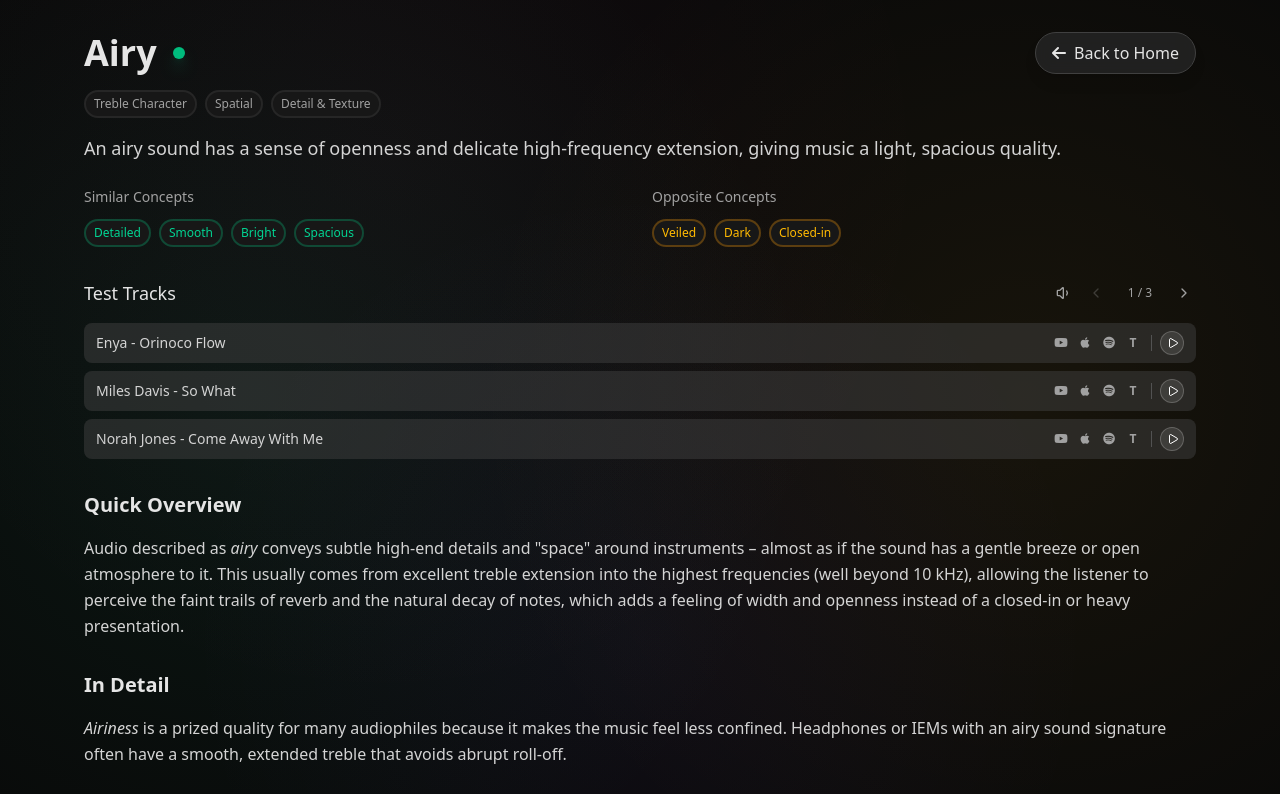
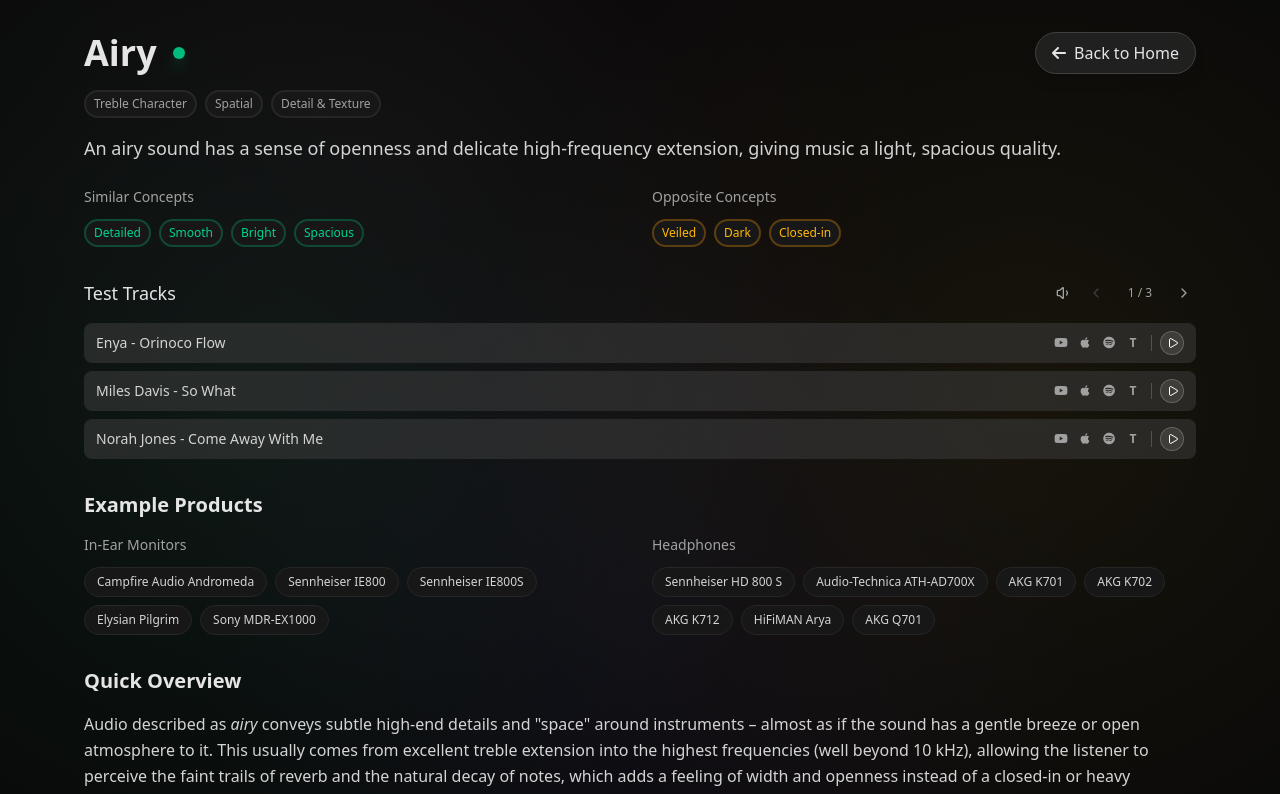
Before and after one commit to benphelps/terms, a Next.js app: page /airy in a window 1280 px wide. Shown: the top 794 px of the page. Built offline with nearby package versions, Linux system fonts and the light colour scheme.

Commit message:
product v1

```diff
--- a/src/components/TermPageContent.tsx
+++ b/src/components/TermPageContent.tsx
@@ -1,6 +1,7 @@
 import Link from "next/link";
 import type { AudioTerm } from "../types";
 import { audioTermTracks } from "../data/tracksData";
+import { audioTermProducts } from "../data/productData";
 import { TestTracks } from "./TestTracks";
 
 interface TermPageContentProps {
@@ -168,6 +169,52 @@
         </div>
       )}
 
+      {/* Example Products */}
+      {audioTermProducts[term.term as keyof typeof audioTermProducts] && (
+        <div className="mb-8">
+          <h3 className="text-xl font-semibold mb-4 text-neutral-200">
+            Example Products
+          </h3>
+          <div className="grid grid-cols-1 md:grid-cols-2 gap-6">
+            {/* IEMs */}
+            {audioTermProducts[term.term as keyof typeof audioTermProducts].iem &&
+             audioTermProducts[term.term as keyof typeof audioTermProducts].iem.length > 0 && (
+              <div>
+                <h4 className="text-sm font-medium text-neutral-400 mb-3">In-Ear Monitors</h4>
+                <div className="flex flex-wrap gap-2">
+                  {audioTermProducts[term.term as keyof typeof audioTermProducts].iem.map((product) => (
+                    <span
+                      key={product}
+                      className="px-3 py-1.5 bg-neutral-900 border border-neutral-800 rounded-full text-xs text-neutral-300"
+                    >
+                      {product}
+                    </span>
+                  ))}
+                </div>
+              </div>
+            )}
+
+            {/* Headphones */}
+            {audioTermProducts[term.term as keyof typeof audioTermProducts].headphone &&
+             audioTermProducts[term.term as keyof typeof audioTermProducts].headphone.length > 0 && (
+              <div>
+                <h4 className="text-sm font-medium text-neutral-400 mb-3">Headphones</h4>
+                <div className="flex flex-wrap gap-2">
+                  {audioTermProducts[term.term as keyof typeof audioTermProducts].headphone.map((product) => (
+                    <span
+                      key={product}
+                      className="px-3 py-1.5 bg-neutral-900 border border-neutral-800 rounded-full text-xs text-neutral-300"
+                    >
+                      {product}
+                    </span>
+                  ))}
+                </div>
+              </div>
+            )}
+          </div>
+        </div>
+      )}
+
       {/* Short Explanation */}
       <div className="mb-8">
         <h3 className="text-xl font-semibold mb-4 text-neutral-200">
--- /dev/null
+++ b/src/data/productData.ts
@@ -0,0 +1,315 @@
+export const audioTermProducts = {
+  Airy: {
+    iem: [
+      "Campfire Audio Andromeda",
+      "Sennheiser IE800",
+      "Sennheiser IE800S",
+      "Elysian Pilgrim",
+      "Sony MDR-EX1000",
+    ],
+    headphone: [
+      "Sennheiser HD 800 S",
+      "Audio-Technica ATH-AD700X",
+      "AKG K701",
+      "AKG K702",
+      "AKG K712",
+      "HiFiMAN Arya",
+      "AKG Q701",
+    ],
+  },
+  Analytical: {
+    iem: [
+      "Etymotic ER4SR",
+      "Etymotic ER4S",
+      "Etymotic ER4XR",
+      "Ultimate Ears Reference Monitor (UERM)",
+      "HiFiMAN RE272",
+    ],
+    headphone: [
+      "Sennheiser HD 560S",
+      "Beyerdynamic DT 1990 Pro",
+      "Sennheiser HD 800 S",
+    ],
+  },
+  Boomy: {
+    iem: ["Shure SE215"],
+    headphone: [
+      "Beats Studio3",
+      "Sony Extra Bass Series",
+      "Skullcandy Crusher Evo",
+      "Meze 99 Classics",
+      "Audio-Technica ATH-M50",
+      "Audio-Technica ATH-M50x",
+    ],
+  },
+  Bright: {
+    iem: [
+      "Tin HiFi T2",
+      "Etymotic ER4S",
+      "Etymotic ER4XR",
+      "HiFiMAN RE2000 Pro Gold",
+      "Tin HiFi T3",
+    ],
+    headphone: [
+      "Grado SR80x",
+      "Beyerdynamic DT 770 Pro",
+      "Beyerdynamic DT880 Pro",
+      "Beyerdynamic DT990 Pro",
+      "AKG K701",
+      "AKG K702",
+      "Grado SR325is",
+      "Beyerdynamic DT 990",
+    ],
+  },
+  Coherent: {
+    iem: ["64 Audio U12t", "Sony MDR-EX1000", "Hiby Yacht 10", "Penon Serial"],
+    headphone: ["Sennheiser HD 800 S", "Focal Utopia"],
+  },
+  Dark: {
+    iem: ["Final Audio E5000", "Shure SE846", "Final Audio E4000"],
+    headphone: [
+      "Sennheiser HD 650",
+      "Meze 99 Classics",
+      "Audeze LCD-2 (Pre-Fazor)",
+      "Sennheiser HD 6XX",
+      "AudioQuest NightOwl",
+      "Meze Empyrean",
+    ],
+  },
+  Detailed: {
+    iem: [
+      "ThieAudio Monarch MKII",
+      "64 Audio U12t",
+      "Noble Audio Viking Ragnar",
+      "Etymotic ER4-Series",
+    ],
+    headphone: [
+      "Sennheiser HD 800 S",
+      "Focal Utopia",
+      "Focal Clear",
+      "HiFiMAN Susvara",
+    ],
+  },
+  Fatiguing: {
+    iem: ["KZ ZSN Pro", "Shuoer Tape"],
+    headphone: [
+      "Beyerdynamic DT 990 Pro",
+      "Grado SR325x",
+      "Audio-Technica ATH-M50x",
+      "Audio-Technica ATH-M50",
+    ],
+  },
+  Fast: {
+    iem: [
+      "Balanced Armature IEMs",
+      "Campfire Audio Annihilator",
+      "Shure KSE1200",
+      "Shure KSE1500",
+      "Etymotic ER4-Series",
+      "KZ ZEX",
+    ],
+    headphone: [
+      "HiFiMAN Sundara",
+      "Stax SR-009(S)",
+      "HiFiMAN Susvara",
+      "Focal Utopia",
+      "Audeze LCD series (Planar Magnetics)",
+    ],
+  },
+  Forward: {
+    iem: ["ThieAudio Helios", "Etymotic ER2XR"],
+    headphone: [
+      "Focal Clear",
+      "Grado SR80",
+      "Grado SR125",
+      "Audio-Technica ATH-AD2000",
+      "Grado SR60i",
+      "Grado SR80e",
+      "Grado SR325is",
+      "Audio-Technica ATH-AD700",
+      "Audio-Technica ATH-AD900X",
+    ],
+  },
+  Harsh: {
+    iem: ["Shuoer Tape"],
+    headphone: [
+      "Audio-Technica ATH-M50x",
+      "Sony MDR-7506",
+      "Beyerdynamic DT 1990 Pro",
+      "Audio-Technica ATH-M50",
+      "Beyerdynamic DT 990",
+    ],
+  },
+  Imaging: {
+    iem: ["64 Audio U12t", "Sony IER-M9", "Sennheiser IE 900"],
+    headphone: ["Sennheiser HD 800 S", "AKG K702", "Beyerdynamic DT 1990 Pro"],
+  },
+  "Laid-Back": {
+    iem: [
+      "Final Audio E3000",
+      "Final Audio E4000",
+      "Final Audio E5000",
+      "Final Audio E2000",
+    ],
+    headphone: [
+      "Sennheiser HD 650",
+      "ZMF Aeolus",
+      "Bose QC 35II",
+      "Sennheiser HD 6XX",
+      "AudioQuest NightHawk",
+      "Sennheiser HD 660S",
+    ],
+  },
+  Lush: {
+    iem: ["Shure SE530", "Sony MDR-EX1000", "FiiO FH7"],
+    headphone: [
+      "ZMF Atticus",
+      "Sennheiser HD 650",
+      "Sennheiser HD 600",
+      "Audeze LCD-X",
+    ],
+  },
+  Muddy: {
+    iem: ["Shure SE215", "KZ ZS10", "BGVP DMG (original)"],
+    headphone: [
+      "Beats Studio3",
+      "Skullcandy Crusher Evo",
+      "Monoprice Retro",
+      "Pioneer SE-A1000",
+    ],
+  },
+  Musical: {
+    iem: ["Campfire Audio Andromeda", "64 Audio U4s"],
+    headphone: [
+      "Sennheiser HD 650",
+      "ZMF Aeolus",
+      "Meze 99 Classics",
+      "Focal Utopia",
+      "ZMF Vérité",
+      "ZMF Auteur",
+    ],
+  },
+  Neutral: {
+    iem: ["Etymotic ER4SR", "Moondrop Blessing 3", "Moondrop Blessing 2: Dusk"],
+    headphone: ["Sennheiser HD 600", "Sennheiser HD 650"],
+  },
+  Punchy: {
+    iem: ["Sony IER-M7", "Kiwi Ears x HBB Punch", "FiR Audio Krypton 5"],
+    headphone: [
+      "V-Moda Crossfade M-100",
+      "Fostex x Massdrop TH-X00",
+      "Beyerdynamic DT 1770 Pro",
+      "Beyerdynamic DT 1350",
+      "ZMF Atticus",
+      "Sony MDR-Z1R",
+      "Focal Stellia",
+    ],
+  },
+  Sibilant: {
+    iem: ["Treble-Boosted IEMs", "KZ ZSN Pro", "Sony MDR-EX1000"],
+    headphone: [
+      "Beyerdynamic DT 990 Pro",
+      "Sony MDR-7506",
+      "Grado SR80",
+      "Grado SR125",
+      "Beyerdynamic DT 990",
+    ],
+  },
+  Slam: {
+    iem: [
+      "Empire Ears Legend X",
+      "FiR Audio Krypton 5",
+      "Empire Ears Legend EVO",
+    ],
+    headphone: [
+      "Audeze LCD-2",
+      "Audeze LCD-X",
+      "Fostex TH900mk2",
+      "Focal Utopia",
+    ],
+  },
+  Smooth: {
+    iem: ["DUNU SA6", "Final Audio E3000", "Final Audio E2000", "64 Audio U6t"],
+    headphone: [
+      "Audeze LCD-2 Classic",
+      "Sennheiser HD 650",
+      "Bowers & Wilkins PX7",
+      "Sennheiser HD 600",
+      "Meze Audio Alba",
+    ],
+  },
+  Soundstage: {
+    iem: ["Campfire Audio Andromeda", "64 Audio U12t", "Sony IER-Z1R"],
+    headphone: [
+      "AKG K702",
+      "Sennheiser HD 800 S",
+      "HiFiMAN Arya",
+      "Philips SHP9500",
+      "HiFiMAN HE1000SE",
+    ],
+  },
+  Thin: {
+    iem: ["Etymotic ER4SR", "Sony MDR-EX1000", "Shure KSE1500"],
+    headphone: [
+      "AKG K701",
+      "AKG K702",
+      "Sony MDR-7506",
+      "Koss KSC75",
+      "Etymotic ER4S",
+      "AKG K240",
+    ],
+  },
+  Timbre: {
+    iem: [
+      "Sony IER-M9",
+      "Vision Ears Erlkönig",
+      "7th Acoustics Supernova",
+      "EarAcoustic Spa LE",
+    ],
+    headphone: ["Sennheiser HD 600", "Audeze LCD series"],
+  },
+  Tight: {
+    iem: ["Etymotic ER2XR", "Etymotic ER4", "Etymotic ER4S", "FiiO FH7"],
+    headphone: ["Audio-Technica ATH-M50x", "Sennheiser HD25", "Sony MDR-Z1R"],
+  },
+  "V-Shaped": {
+    iem: [
+      "KZ ZS10 Pro",
+      "CCA CRA+",
+      "FiiO FH3",
+      "FiiO FH5",
+      "Empire Ears Odin",
+      "64 Audio Volür",
+    ],
+    headphone: [
+      "Beyerdynamic DT 990 Pro",
+      "V-Moda Crossfade M-100",
+      "Beats Solo",
+      "Beats Studio",
+    ],
+  },
+  Veiled: {
+    iem: [
+      "Shure SE215",
+      "Shure SE535",
+      "Westone W40",
+      "Campfire Audio Andromeda",
+    ],
+    headphone: ["Sennheiser HD 650", "Sennheiser HD 600", "Monolith M1060"],
+  },
+  Warm: {
+    iem: [
+      "Final Audio E3000",
+      "BLON BL-03",
+      "Moondrop Blessing 2",
+      "Final Audio E-series",
+      "Sony IER-M7",
+    ],
+    headphone: [
+      "Sennheiser HD 650",
+      "Meze 99 Classics",
+      "Sennheiser HD 660S2",
+      "Audeze LCD-2 Classic",
+    ],
+  },
+};
```
